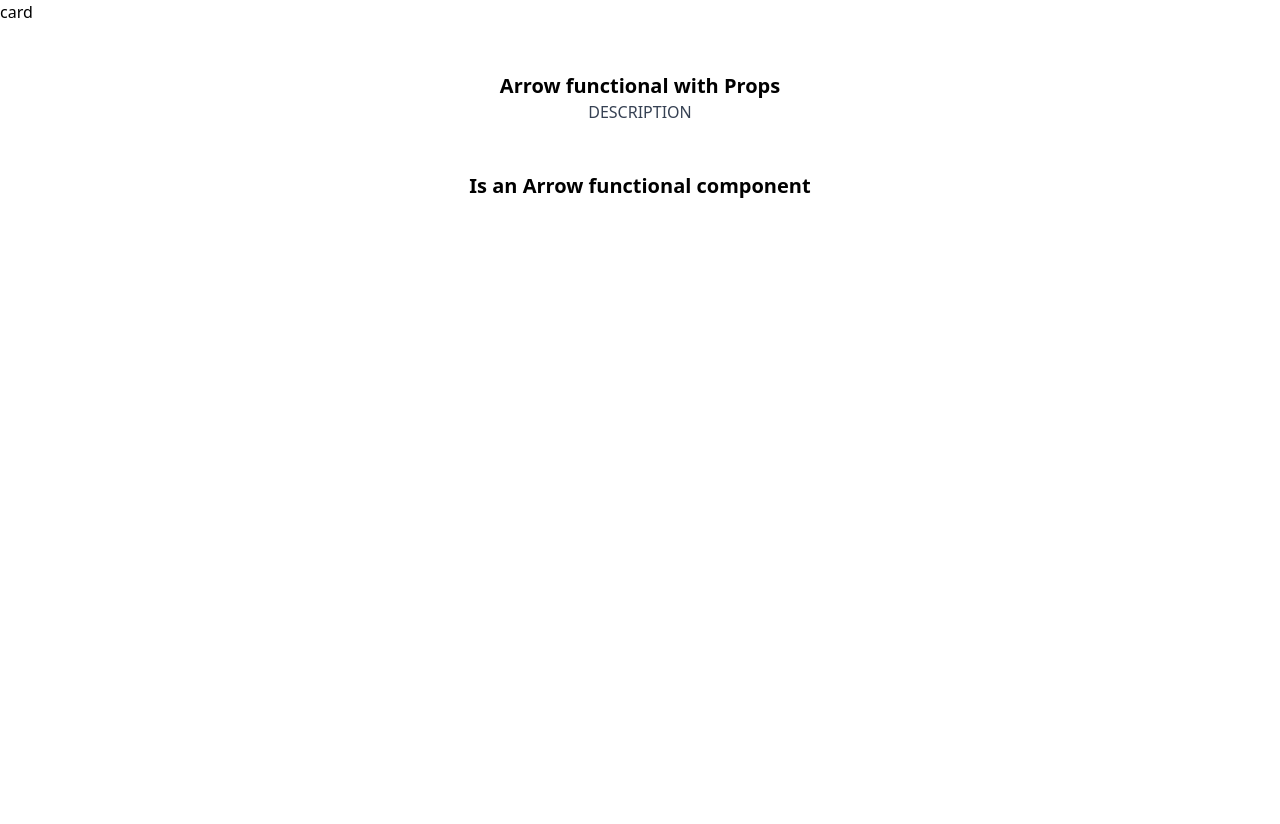
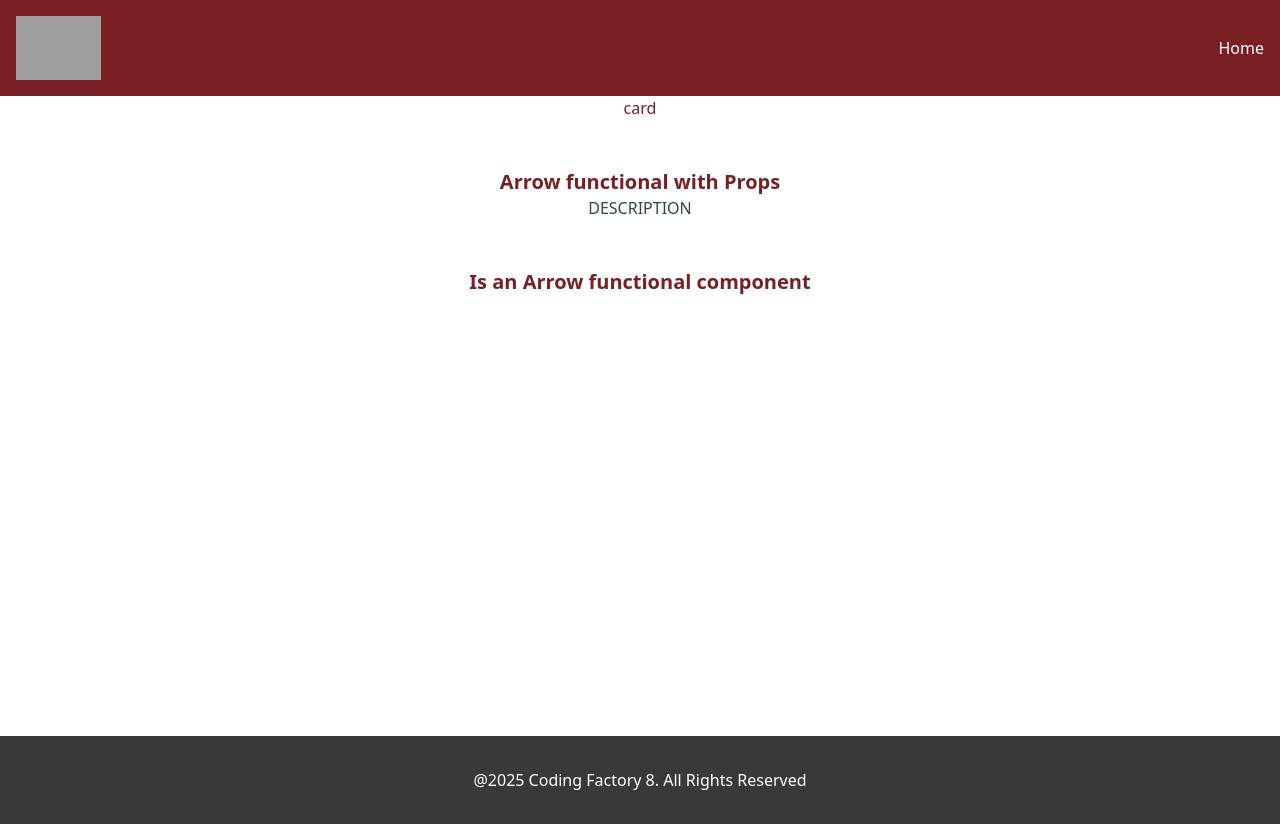
Before and after one commit to jeanAnatol/react-intro-2, a React (Vite) app: page / in a window 1280 px wide. Before the commit the page ends 800 px from the top, so only its background shows below. Built offline with nearby package versions, Linux system fonts and the light colour scheme; grey boxes are pictures that could not be loaded.

Commit message:
feat: add Layout with Header and Footer

```diff
--- a/src/App.tsx
+++ b/src/App.tsx
@@ -7,6 +7,7 @@ import ArrowFunctionalComponent from "./components/ArrowFunctionalComponent.tsx"
 // import ArrowFunctionalComponentWithProps from "./components/ArrowFunctionalComponentWithProps.tsx";
 import ArrowFunctionalComponentWithPropsType from "./components/ViteIntro/ArrowFunctionalComponentWithPropsType.tsx";
 import Card from "./components/Card.tsx";
+import Layout from "./components/Layout";
 
 function App() {
 
@@ -19,15 +20,18 @@ function App() {
 
 
 
-        <Card title="card">
-            <ArrowFunctionalComponentWithPropsType title="Arrow functional with Props"
-            description="DESCRIPTION"/>
-            <ArrowFunctionalComponent/>
-        </Card>
+
+        {/*</Card>*/}
+        <Layout>
+            <Card title="card">
+                <ArrowFunctionalComponentWithPropsType title="Arrow functional with Props"
+                description="DESCRIPTION"/>
+                <ArrowFunctionalComponent/>
+            </Card>
+        </Layout>
     </>
 
   )
 }
 //Always export
 export default App
-// ΣΥΝΕΧΕΙΑ 20250925 μετα το διαλειμμα
--- a/src/components/Card.tsx
+++ b/src/components/Card.tsx
@@ -8,7 +8,7 @@ const Card = ({title, children} : CardProps) => {
 
     return (
         <>
-            <div className="card">
+            <div className="card text-center text-cf-dark-red">
                 <h2>{title}</h2>
                 {children}
             </div>
--- /dev/null
+++ b/src/components/Footer.tsx
@@ -0,0 +1,16 @@
+const Footer = () => {
+
+    const currentYear: number = new Date().getFullYear();
+
+    return (
+        <>
+            <footer className="bg-cf-dark-gray text-white">
+                <div className="container mx-auto py-8 text-center">
+                    @{currentYear} Coding Factory 8. All Rights Reserved
+                </div>
+            </footer>
+        </>
+    )
+
+}
+export default Footer;
--- /dev/null
+++ b/src/components/Header.tsx
@@ -0,0 +1,17 @@
+const Header = () => {
+
+    return (
+        <>
+            <header className="bg-cf-dark-red w-full fixed">
+                <div className="container mx-auto px-4 flex items-center justify-between">
+                    <img className="my-4 h-16"
+                        src="https://codingfactory.aueb.gr/sites/all/themes/cf_theme/logo.png" alt=""
+                    />
+                    <nav className="flex gap-4 text-white font-medium">
+                        <a href="#">Home</a></nav>
+                </div>
+            </header>
+        </>
+    )
+}
+export default Header;
--- /dev/null
+++ b/src/components/Layout.tsx
@@ -0,0 +1,23 @@
+import Header from "./Header.tsx";
+import Footer from "./Footer";
+
+interface LayoutProps {
+    children: React.ReactNode;
+}
+
+const Layout = ({children} : LayoutProps) => {
+
+    return (
+        <>
+        {/*    Header   */}
+            <Header />
+            <div className="container mx-auto pt-24 min-h-[92vh]">
+                {children}
+            </div>
+
+        {/*    footer   */}
+            <Footer />
+        </>
+    )
+}
+export default  Layout ;
--- a/src/index.css
+++ b/src/index.css
@@ -1 +1,7 @@
 @import "tailwindcss";
+
+@theme{
+    --color-cf-dark-red: #782024;
+    --color-cf-gray: #686868;
+    --color-cf-dark-gray: #393939;
+}
```
